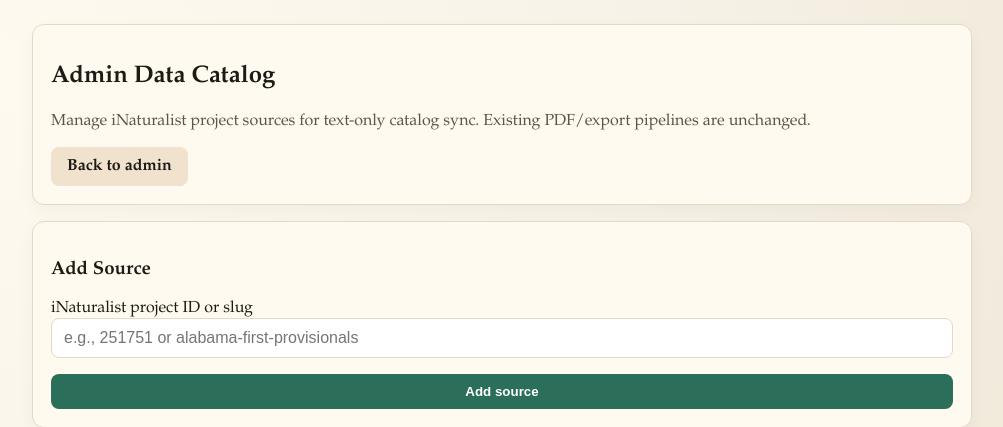
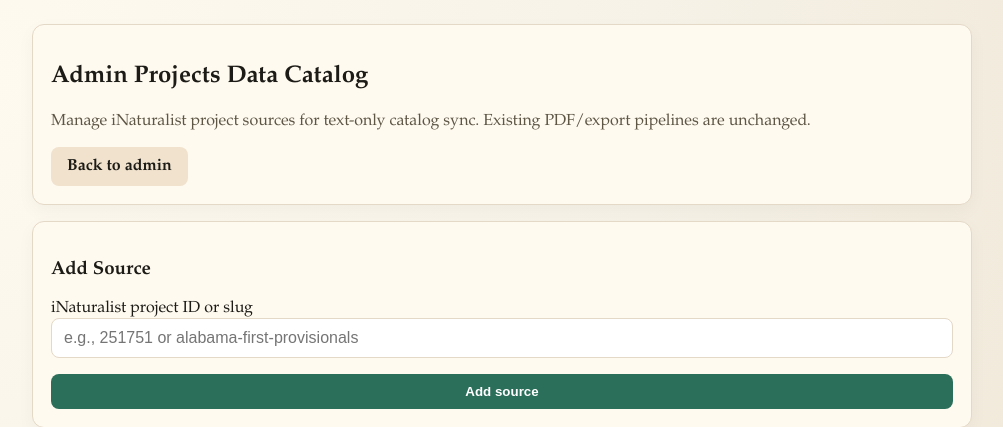
Before and after one commit to mrdbidwill/mydnaobv, a Python web app: template app/templates/admin_catalog.html in a window 1280 px wide. Shown: the part 91-518 px from the top of the page, without its empty margins (138-1141 px from the left). Run offline with Jinja, Linux system fonts and the light colour scheme; the template is opened without the code that fills it, so the values that code supplies are empty.

Commit message:
minor text edit to admin_catalog.html

```diff
--- a/app/templates/admin_catalog.html
+++ b/app/templates/admin_catalog.html
@@ -2,7 +2,7 @@
 {% block content %}
   <div class="grid">
     <div class="card">
-      <h2>Admin Data Catalog</h2>
+      <h2>Admin Projects Data Catalog</h2>
       <p class="muted">Manage iNaturalist project sources for text-only catalog sync. Existing PDF/export pipelines are unchanged.</p>
       <a class="btn secondary" href="/admin">Back to admin</a>
       {% if notice %}
```
